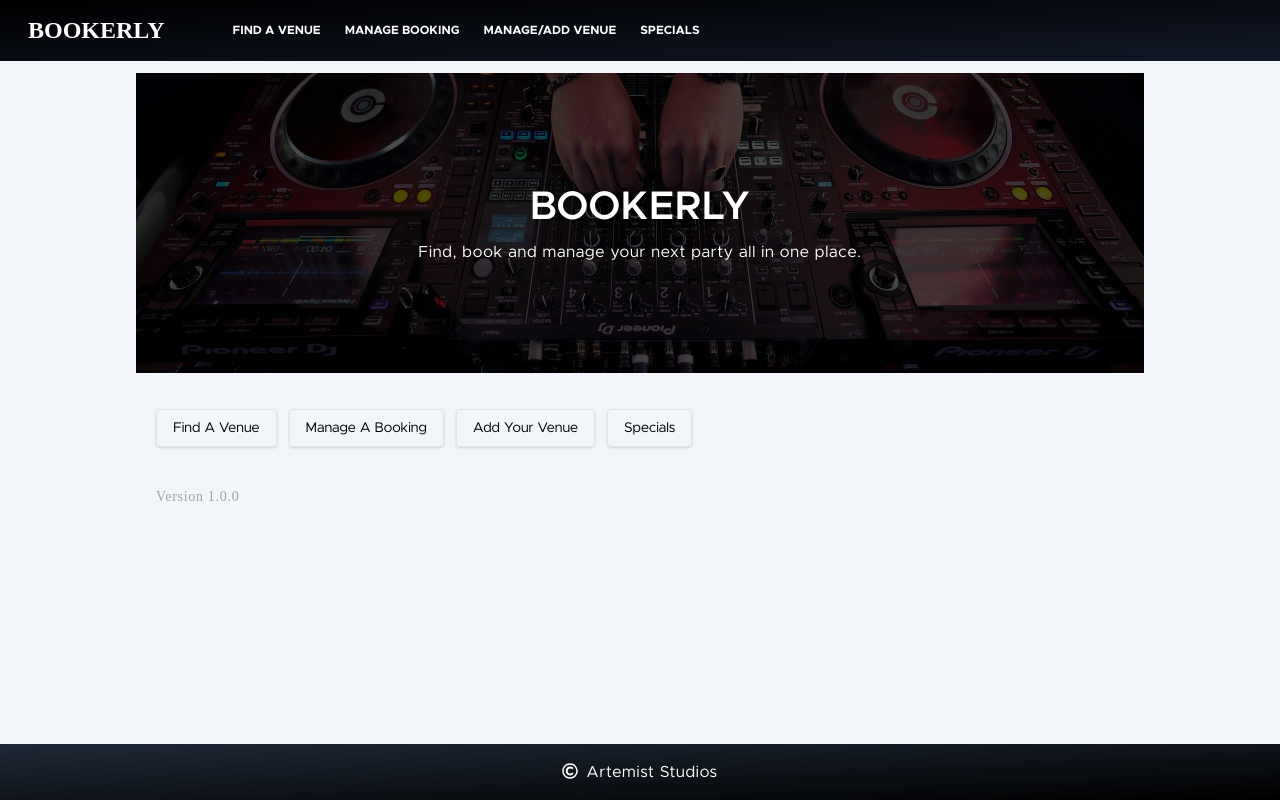
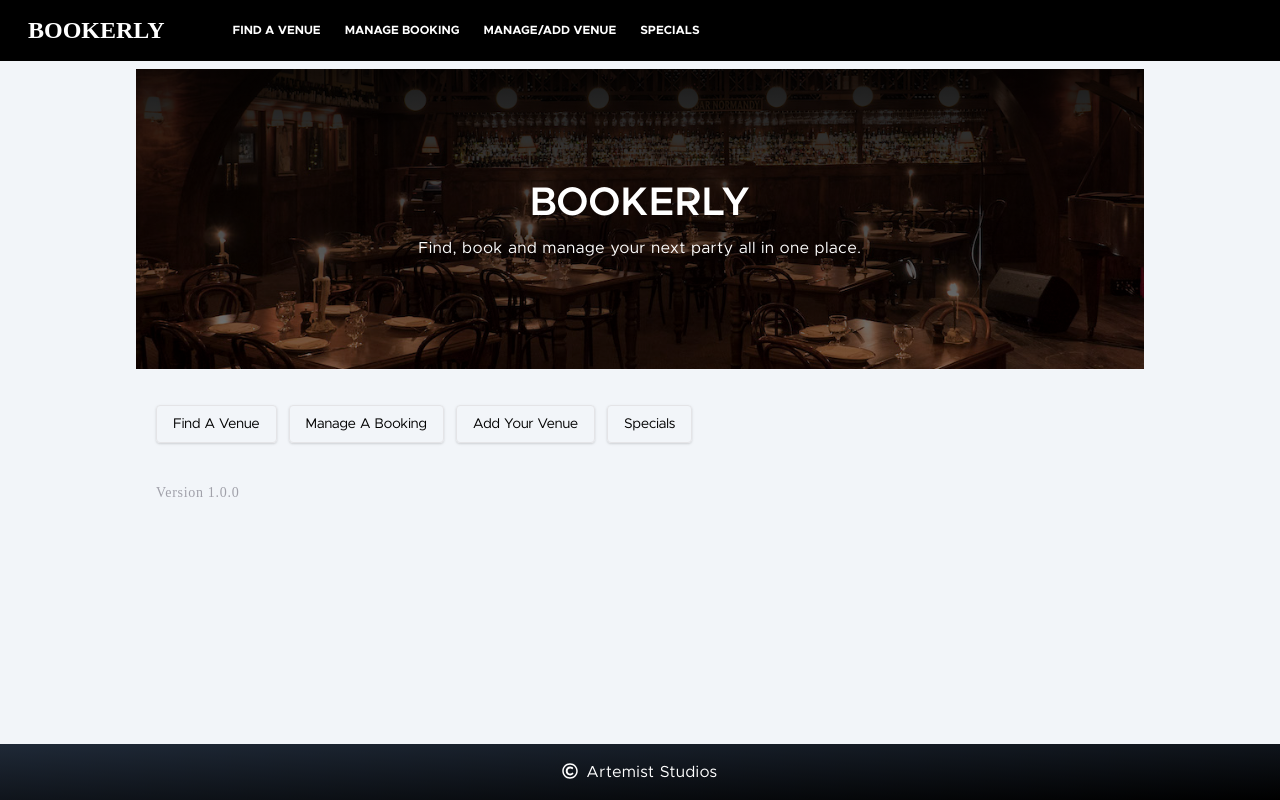
Before and after one commit to PaulHaze/dj-events-frontend, a Next.js app: page / in a window 1280 px wide. Built offline with nearby package versions, Linux system fonts and the light colour scheme.

Commit message:
fix image for home page

```diff
--- a/components/Hero/index.js
+++ b/components/Hero/index.js
@@ -1,22 +1,19 @@
 import styles from './Hero.module.css';
 
-export function Hero() {
+export function Hero({ imgUrl, title, subTitle }) {
   return (
     <div
-      className="z-10"
+      className="z-10 -mx-4 lg:mx-0 lg:mt-2"
       style={{
-        backgroundImage: `url('/images/showcase.jpg')`,
-        backgroundPosition: 'bottom',
+        backgroundImage: `url(${imgUrl})`,
+        backgroundPosition: 'center',
         backgroundSize: `cover`,
         backgroundRepeat: 'no-repeat',
-        backgroundColor: 'rgba(0, 0, 0, 0.7)',
       }}
     >
-      <div className="w-[100%] h-[300px] bg-black/70 flex flex-col justify-center items-center">
-        <h1 className="text-white text-[40px]">BOOKERLY</h1>
-        <p className="text-white mt-2">
-          Find, book and manage your next party all in one place.
-        </p>
+      <div className="w-[100%] h-[300px] bg-gradient-to-b from-black/90 to-black/50 flex flex-col justify-center items-center">
+        <h1 className="text-white text-[40px]">{title}</h1>
+        <p className="text-white mt-2">{subTitle}</p>
       </div>
     </div>
   );
--- a/components/NavBar.js
+++ b/components/NavBar.js
@@ -7,7 +7,7 @@ export function NavBar() {
   const [navbarOpen, setNavbarOpen] = React.useState(false);
   return (
     <header>
-      <nav className="relative flex flex-wrap items-center justify-between px-2 py-0.5 bg-gradient-to-br from-black to-coolgray-900 mb-3">
+      <nav className="relative flex flex-wrap items-center justify-between px-2 py-0.5 bg-gradient-to-b from-black to-black">
         <div className="container px-5 mx-auto flex flex-wrap items-center justify-between">
           <div className="w-full relative flex justify-between lg:w-auto lg:static lg:block lg:justify-start">
             <Link href="/">
--- a/pages/index.js
+++ b/pages/index.js
@@ -1,11 +1,15 @@
 import Link from 'next/link';
-import { Hero, Showcase } from '@/components/index';
+import { Hero } from '@/components/index';
 import MainLayout from '@/layouts/MainLayout';
 
 export default function Home() {
   return (
     <MainLayout title="Bookerly | Your one stop shop for funding, booking and managing your next party">
-      <Hero />
+      <Hero
+        imgUrl="/images/hubert.jpg"
+        title="BOOKERLY"
+        subTitle="Find, book and manage your next party all in one place."
+      />
       <div className="container p-5 max-w-xl">
         <div className="grid grid-cols-2 gap-4 sm:gap-0 sm:grid-cols-none sm:flex sm:space-x-3 mt-4">
           <Link href="/venues">
```
Also changed, not shown: public/images/basement.jpg (added), public/images/hubert.jpg (added).
